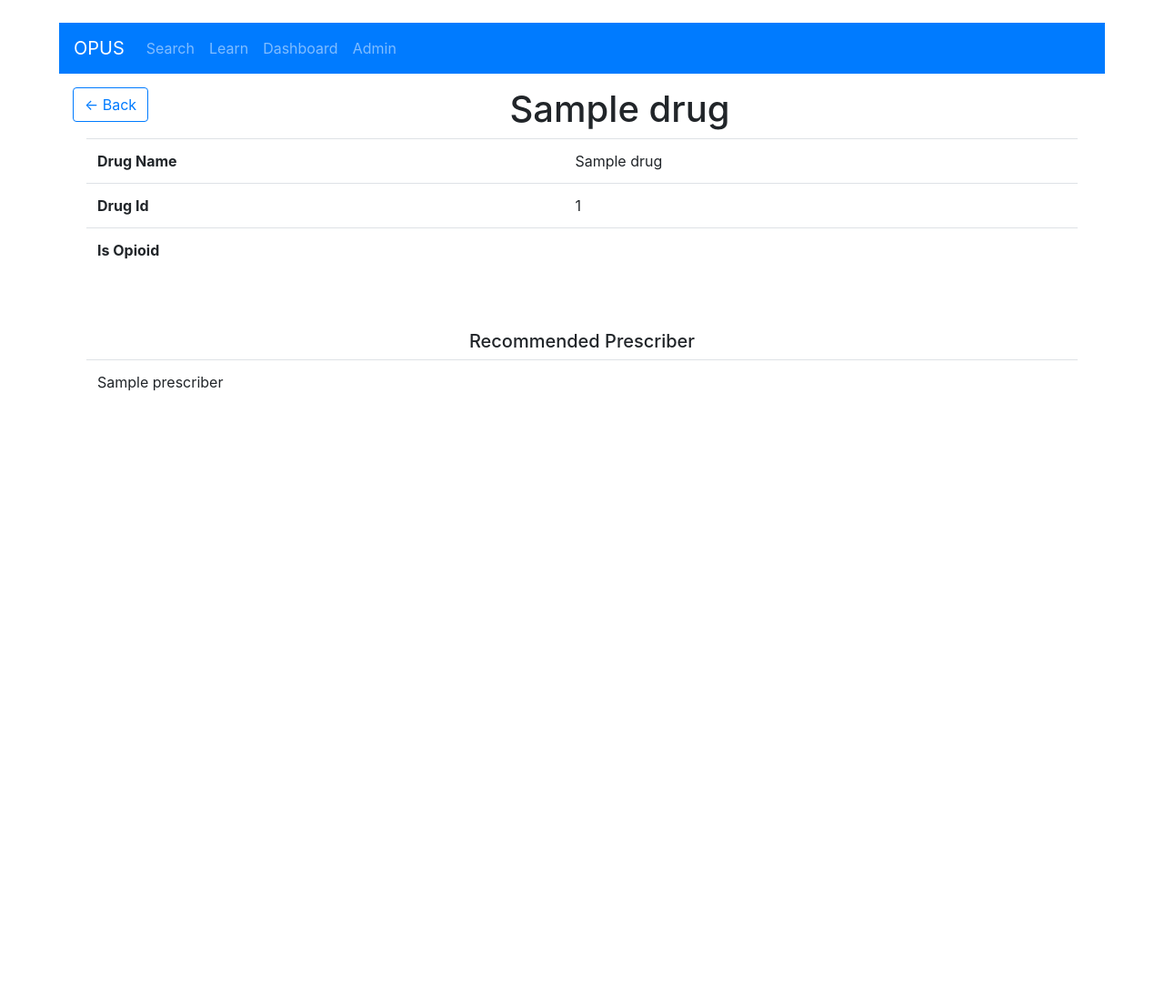
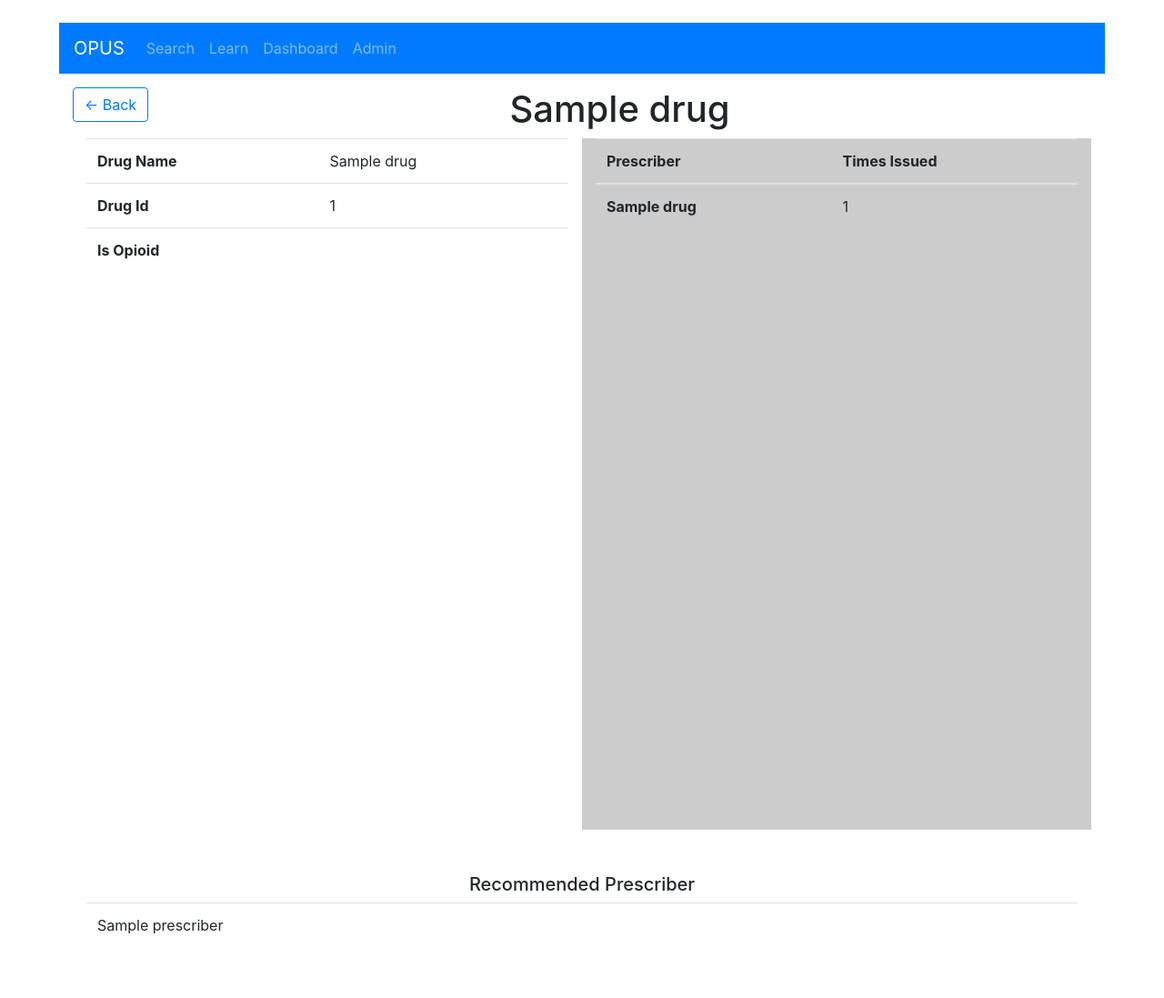
Before and after one commit to Cooltie1/opus, a Django app: template templates/opusapp/drug.html in a window 1280 px wide. Shown: the whole page at 91% size. Before the commit the page ends 430 px from the top, so only its background shows below. Run offline with Django 3.2, Linux system fonts and the light colour scheme; the template is opened without the code that fills it: most values are stand-ins (such as "Sample title", 1, 10 or a date in 2020); some libraries are stand-ins or nearby versions.

Commit message:
Trying to do the drug counts for top 10 prescribers

```diff
--- a/opusapp/views.py
+++ b/opusapp/views.py
@@ -43,6 +43,7 @@ def resultsPrescriberView(request) :
     return render(request, 'opusapp/search-results.html', context)
 
 def resultsDrugView(request) :
+    prescriber = Prescriber.objects.raw()
     drugname = request.GET['inputDrugName']
     data = Drug.objects.values('drug_id', 'drug_name').annotate(id=F('drug_id'), name=F('drug_name'))
     if 'isOpiate' not in request.GET :
@@ -54,7 +55,8 @@ def resultsDrugView(request) :
 
     context = {
         'data' : data,
-        'type' : 'drug'
+        'type' : 'drug',
+        'prescriber' : prescriber,
     }
 
 
--- a/templates/opusapp/drug.html
+++ b/templates/opusapp/drug.html
@@ -34,6 +34,24 @@
                                 </tbody>
                             </table>
                         </div>
+                        <div class="col table-transparent overflow-auto drugoverflow">
+                            <table class="table table-hover">
+                                <thead>
+                                    <tr>
+                                        <th scope="col">Prescriber</th>
+                                        <th scope="col">Times Issued</th>
+                                    </tr>
+                                </thead>
+                                <tbody>
+                                    {% for pdrug in prescriber.prescriberdrug_set.all|dictsort:"drug.drug_name" %}
+                                        <tr class="tr-link" onclick="window.location.href='{% url 'drug' drug_id=pdrug.drug_id %}'">
+                                            <th scope="row"> {{ pdrug.drug.drug_name|truncatechars:20 }} </th>
+                                            <td>{{ pdrug.count }}</td>
+                                        </tr>
+                                    {% endfor %}
+                                </tbody>
+                            </table>
+                        </div>
                     </div>
                 </div>
             </div>
```
